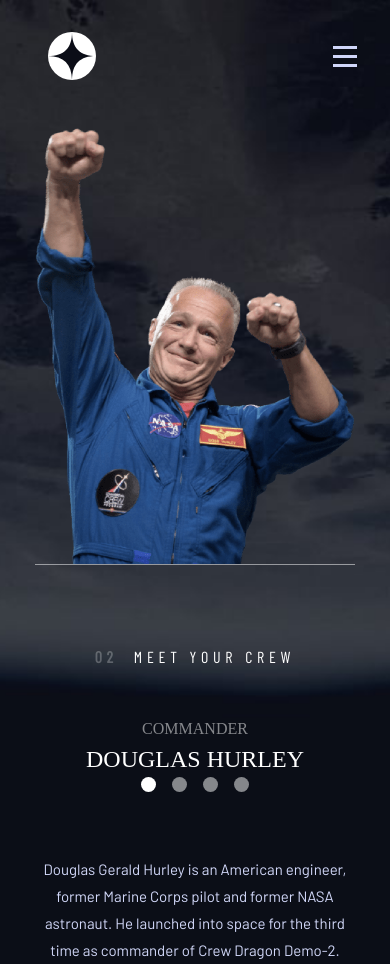
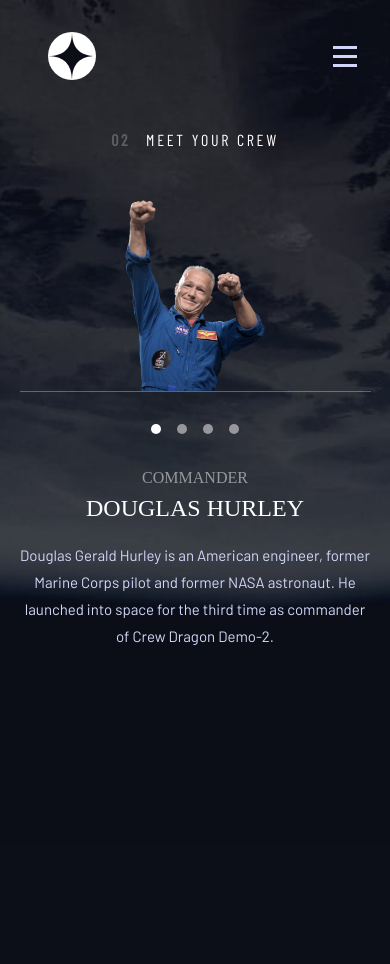
Before and after one commit to MYasin20/Space-Tourism-Website, a React (Vite) app: page / in a window 390 px wide. After the commit the page ends 844 px from the top, so only its background shows below. Built offline with nearby package versions, Linux system fonts and the light colour scheme; a web font is replaced by a local one.

Commit message:
uses grid style for crew page contents

```diff
--- a/src/components/Crew.jsx
+++ b/src/components/Crew.jsx
@@ -3,19 +3,16 @@ function Crew() {
   return (
     <div className="crew-bg">
       <div className="crew-container">
-        <div className="crew">
-
-          <div className="crew-information">
         <h5 className="sub-heading-5">
           <span className="section-title">02</span>
             Meet Your Crew
         </h5>
 
-            <div className="crew-name-position">
+        <div className="crew-information">
           <h4 className="heading-4">Commander</h4>
           <h3 className="heading-3">Douglas Hurley</h3>
+          <p className="body-text">Douglas Gerald Hurley is an American engineer, former Marine Corps pilot and former NASA astronaut. He launched into space for the third time as commander of Crew Dragon Demo-2.</p>
         </div>
-            <p className="body-text">Douglas Gerald Hurley is an American engineer, former Marine Corps pilot and former NASA astronaut. He launched into space for the third time as commander of Crew Dragon Demo-2.</p>
 
         <div className="page">
             <span className="btn-dot dot-active"></span>
@@ -23,11 +20,9 @@ function Crew() {
             <span className="btn-dot"></span>
             <span className="btn-dot"></span>
         </div>
-          </div>
 
         <div className="crew-img-container">
           <img className="crew-img" src="/src/images/crew/image-douglas-hurley.png"/>
-          </div>
         </div>
 
       </div>
--- a/src/index.css
+++ b/src/index.css
@@ -40,7 +40,7 @@ h5,nav,.sub-head-2 {
 body {
   overflow-x: hidden;
   background-color: var(--bg-clr);
-  min-width: 375px;
+  /* min-width: 375px; */
 }
 
 /* Burger Menu */
@@ -69,6 +69,10 @@ body {
 
 .crew-bg {
   background: url('./images/crew/background-crew-desktop.jpg') center/cover no-repeat;
+  position: absolute;
+  inset: 0;
+  padding-top: 8rem;
+  min-height: 100vh;
 }
 
 .technology-bg {
@@ -101,7 +105,7 @@ body {
 
 /* ----- Navigation ----- */
 .nav {
-  position: absolute;
+  position: relative;
   top: 0;
   left: 0;
   right: 0;
@@ -109,6 +113,7 @@ body {
   display: flex;
   align-items: center;
   justify-content: space-between;
+  z-index: 9999;
 }
 .logo {
   margin-left: 3rem;
@@ -332,7 +337,6 @@ body {
 }
 .current-destination {
   padding: 2.5rem 1rem;
-  /* height: 480px; */
 }
 .destinations-selection {
   display: flex;
@@ -467,46 +471,36 @@ body {
 
 /* ----- Crew Section ----- */
 .crew-container {
-  flex-direction: column;
-  min-height: 100vh;
-  padding-top: 8rem;
-  display: flex;
-  margin-inline: 3rem;
-  justify-content: flex-end;
+  display: grid;
+  grid-template-columns: repeat(2, 1fr);
+  gap: 1.5rem;
+  width: min(90%, 75rem);
+  margin-inline: auto;
+  height: 100%;
+  align-items: center;
 }
 .crew-container .sub-heading-5 {
+  color: var(--clr-secondary);
   text-transform: uppercase;
-}
-.crew {
-  display: flex;
-  justify-content: center;
-  align-items: flex-start;
-  gap: 10rem;
-  flex-wrap: wrap;
-}
-.crew-information .sub-heading-5 {
-  color: var(--clr-secondary);
-}
-.crew-information {
-  display: flex;
-  flex-direction: column;
-  height: 600px;
-  justify-content: space-around;
+  align-self: center;
 }
 .crew-information .body-text {
-  /* margin-block: 1rem 8rem; */
-  width: 25rem; /* 400px */
+  width: 77%;
+  margin-top: 1rem;
 }
 .page {
   display: flex;
   gap: 1rem;
 }
 .crew-img-container {
-  flex-shrink: 0;
+  grid-column-start: 2;
+  grid-row: 1 / 4;
+  align-self: end;
+  justify-self: center;
 }
 .btn-dot {
-  width: 18px;
-  height: 18px;
+  width: 15px;
+  height: 15px;
   background-color: hsla(0, 0%, 100%, 0.5);
   border-radius: 50%;
   cursor: pointer;
@@ -519,80 +513,97 @@ body {
 }
 
 /* ----- Crew Page Media Queries ----- */
-@media (max-width: 1320px) {
-  .crew {
-    gap: 4rem;
+@media (max-width: 1120px) {
+  .crew-container .sub-heading-5 {
+    align-self: end;
   }
-  .crew-img {
-    width: 440px;
-  }
-  .crew-name-position .heading-4 {
-    font-size: 1.7rem;
+  .crew-information .heading-4 {
+    font-size: 1.8rem;
   }
   .crew-information .heading-3 {
     font-size: 3rem;
   }
 }
-@media (max-width: 1016px) {
+@media (max-width: 960px) {
   .crew-bg {
     background-image: url('images/crew/background-crew-tablet.jpg');
   }
-  .crew-container .sub-heading-5 {
-    margin-block: 1rem 3rem;
+  .crew-container {
+    grid-template-columns: 1fr;
   }
   .crew-information {
-    display: flex;
-    flex-direction: column;
-    align-items: center;
-    height: auto;
+    text-align: center;
+  }
+  .crew-container .page {
+    justify-self: center;
+  }
+  .crew-container .sub-heading-5 {
+    font-size: 1.25rem;
+  }
+  .crew-information .heading-4 {
+    font-size: 1.5rem;
+  }
+  .crew-information .heading-3 {
+    font-size: 2.5rem;
   }
   .crew-information .body-text {
-    width: 29rem;
-    text-align: center;
-    margin-bottom: 3rem;
+    font-size: 0.9375rem;
+    width: 62%;
+    margin-inline: auto;
   }
-  .crew-name-position .heading-4 {
-    text-align: center;
+  .crew-img-container {
+    grid-column-start: 1;
+    grid-row: 4;
+    border-bottom: 1px solid hsla(0, 0%, 100%, 0.3);
+  }
+  .crew-img-container .crew-img {
+    max-width: 60%;
+    margin-inline: auto;
   }
   .btn-dot {
-    width: 15px;
-    height: 15px;
+    width: 10px;
+    height: 10px;
   }
 }
-@media (max-width: 577px) {
+
+@media (max-width: 575px) {
   .crew-bg {
     background-image: url('images/crew/background-crew-mobile.jpg');
   }
   .crew-container {
-    justify-content: flex-start;
-    align-items: center;
+    gap: 1rem;
+    place-content: start;
+  }
+  .crew-container .sub-heading-5 {
+    margin-bottom: 2rem;
+    justify-self: center;
+    font-size: 1rem;
+    letter-spacing: var(--letter-space-nav);
+  }
+  .crew-container .page {
+    grid-row: 3;
+    margin-block: 1rem;
   }
   .crew-information {
-    order: 2;
+    align-self: start;
   }
   .crew-information .heading-4 {
     font-size: 1rem;
-    order: 2;
   }
   .crew-information .heading-3 {
     font-size: 1.5rem;
-    order: 3;
   }
   .crew-information .body-text {
     font-size: 0.9375rem;
-    order: 4;
     margin-block: 1rem 0;
-    width: 20rem;
-    min-width: 18rem;
-  }
-  .crew-information .page {
-    order: 1;
-    margin-bottom: 3rem;
+    width: 100%;
   }
   .crew-img-container {
-    order: 1;
-    border-bottom: 1px solid hsla(0, 0%, 100%, 0.5);
-    flex-shrink: 1;
+    grid-row: 2/3 ;
+  }
+  .crew-img-container .crew-img {
+    max-width: 40%;
+    margin-inline: auto;
   }
 }
 
```
Lines whose indentation alone changed are shown as unchanged.
